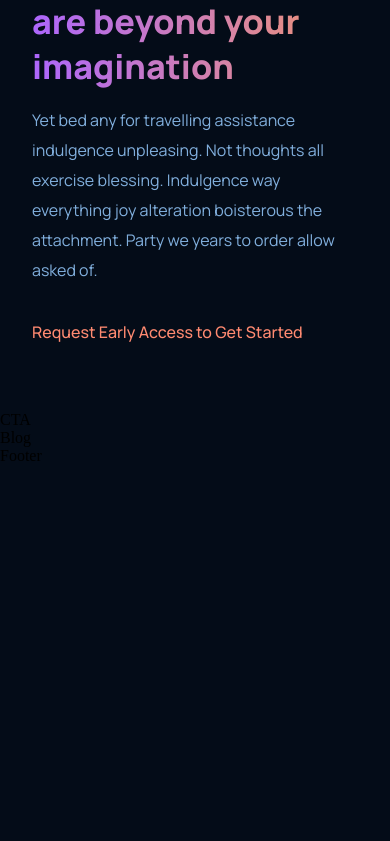
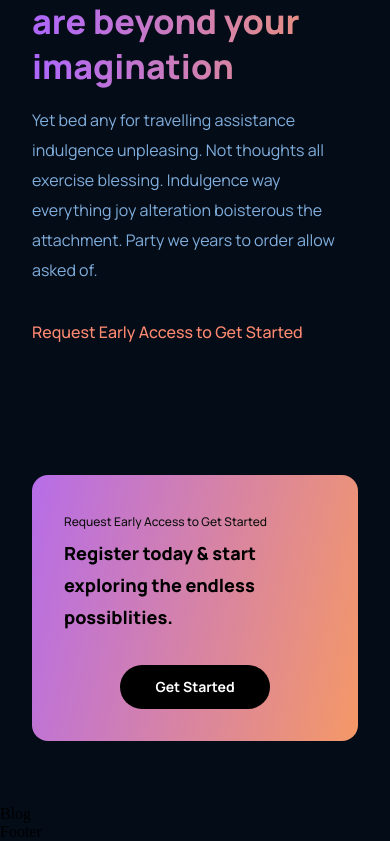
Before and after one commit to marcelosbrito/future-drive, a React (Create React App) app: page / in a window 390 px wide. Shown: the part 3785-4626 px from the top of the page. Before the commit the page ends 4250 px from the top, so only its background shows below. Built offline with nearby package versions, Linux system fonts and the light colour scheme.

Commit message:
feat: cta section

```diff
--- a/src/components/cta/CTA.jsx
+++ b/src/components/cta/CTA.jsx
@@ -3,7 +3,15 @@
 
 const CTA = () => {
   return (
-    <div>CTA</div>
+    <div className='fd__cta'>
+      <div className='fd__cta-content'>
+        <p>Request Early Access to Get Started</p>
+        <h3>Register today & start exploring the endless possiblities.</h3>
+      </div>
+      <div className='fd__cta-btn'>
+        <button type="button">Get Started</button>
+      </div>
+    </div>
   )
 }
 
--- a/src/components/cta/cta.css
+++ b/src/components/cta/cta.css
@@ -0,0 +1,73 @@
+.fd__cta{
+  display: flex;
+  justify-content: space-between;
+  align-items: center;
+  flex-direction: row;
+  padding: 2rem;
+  margin: 4rem;
+  border-radius: 1rem;
+  background: var(--gradient-bar);
+}
+
+.fd__cta-content p {
+  font-family: var(--font-family);
+  font-size: 12px;
+  font-weight: 500;
+  line-height: 30px;
+  color: #0E0E0E;
+}
+.fd__cta-content h3 {
+  font-family: var(--font-family);
+  font-size: 24px;
+  font-weight: 800;
+  line-height: 45px;
+  color: #000000;
+}
+
+.fd__cta-btn {
+  display: flex;
+  justify-content: center;
+  align-items: center;
+  margin-left: 2rem;
+}
+
+.fd__cta-btn button {
+  font-family: var(--font-family);
+  font-size: 18px;
+  font-weight: 700;
+  line-height: 30px;
+  background: #000000;
+  color: #ffffff;
+  border-radius: 40px;
+  padding: 0.5rem 1rem;
+  border: none;
+  outline: none;
+  cursor: pointer;
+  min-width: 150px;
+}
+
+@media screen and (max-width: 650px) {
+  .fd__cta{
+    flex-direction: column;
+  }
+
+  .fd__cta-btn {
+    margin: 2rem 0 0;
+  }
+}
+
+@media screen and (max-width: 550px) {
+  .fd__cta {
+    margin: 4rem 2rem;
+  }
+
+  .fd__cta-content h3 {
+    font-size: 18px;
+    line-height: 32px;
+  }
+
+  .fd__cta-btn button {
+    font-size: 14px;
+    line-height: 28px;
+  }
+}
```
